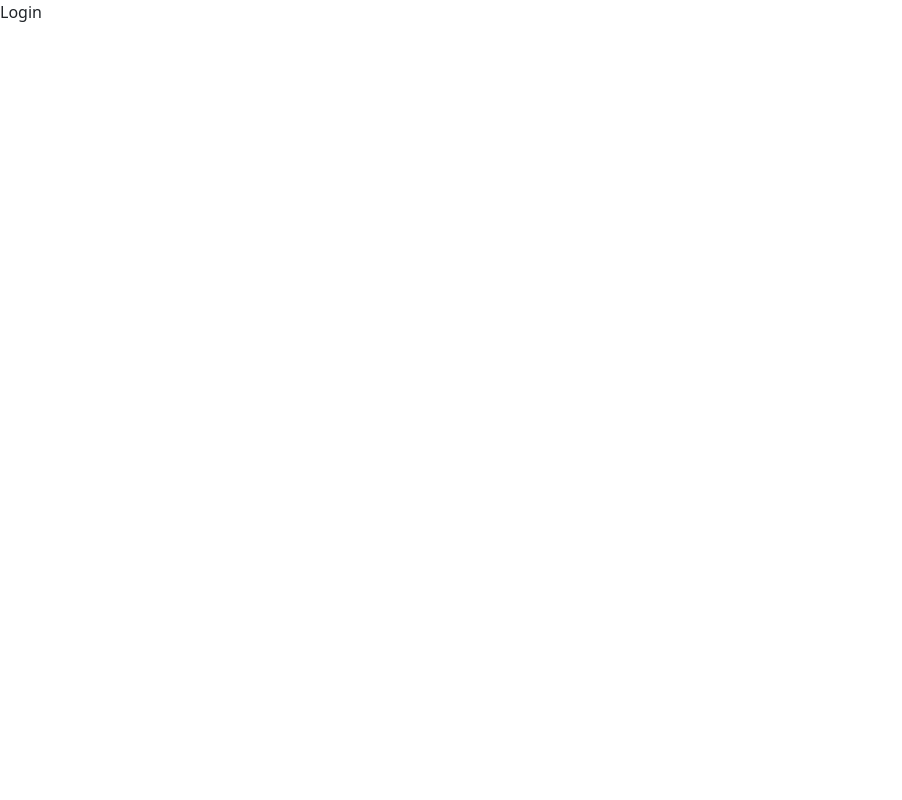
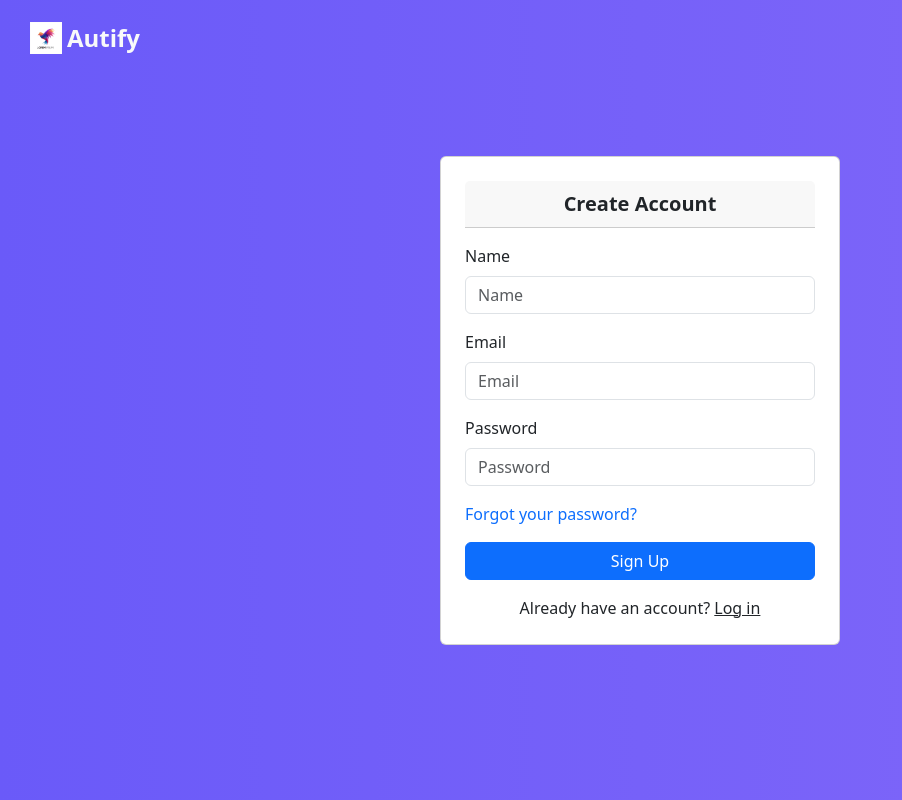
Before and after one commit to emrecelik07/Internship-4-security-fullstack-frontend, a React (Vite) app: page /login in a window 1280 px wide. Shown: the whole page, without its empty margins (0-902 px from the left). Built offline with nearby package versions, Linux system fonts and the light colour scheme.

Commit message:
home page and login page added. doesnt work properly

```diff
--- a/src/components/Header.jsx
+++ b/src/components/Header.jsx
@@ -1,6 +1,27 @@
+import {assets} from "../assets/assets.js";
+
 const Header = () => {
     return (
-        <div className="Header">Header</div>
+        <div className="text-center d-flex flex-column align-items-center justify-content-center py-5 px-3"
+        style={{minHeight: '80vh'}}>
+            <img className="mb-4" src={assets.logo} alt="logo"  width="120"/>
+            <h5 className={"fw-semibold"}>
+                Hey Developer <span role={"img"} aria-label={"wave"}>👋</span>
+            </h5>
+
+            <h1 className={"fw-bold display-5 mb-3"}>Welcome our website</h1>
+
+            <p className="text-muted fs-5 mb-4" style={{maxWidth: '500px'}}>
+
+                Let's start with a quick tour and setup up the authentication!
+            </p>
+
+            <button className="btn btn-outline-dark rounded-pill px-4 py-2">
+                Get Started
+            </button>
+
+
+        </div>
     )
 }
 export default Header;
--- a/src/components/Navbar.jsx
+++ b/src/components/Navbar.jsx
@@ -1,6 +1,9 @@
 import {assets} from "../assets/assets.js";
+import {useNavigate} from "react-router-dom";
 
 const Navbar = () => {
+    const navigate = useNavigate();
+
     return (
         <div className="navbar bg-white
         px-5 d-flex justify-content-between align-items-center">
@@ -9,7 +12,16 @@ const Navbar = () => {
                 <img src={assets.logo} alt="logo" width={32} height={32} />
                 <span className={"fw-bold fs-4 text-dark"}>Autify</span>
             </div>
+
+            <div
+                className="btn btn-outline-dark rounded-pill px-3"
+                onClick={() => navigate("/login")}
+            >
+                Login <i className="bi bi-arrow-right ms-2"></i>
+            </div>
+
         </div>
-    )
+
+)
 }
 export default Navbar;
--- /dev/null
+++ b/src/context/AppContext.jsx
@@ -0,0 +1,26 @@
+import {createContext, useState} from "react";
+import {AppConstants} from "../util/constants.js";
+
+export const AppContext = createContext()
+
+export const AppContextProvider = (props) => {
+
+    const backendURL = AppConstants.BACKEND_URL
+    const[isLoggedIn, setIsLoggedIn] = useState(false);
+    const[userData, setUserData] = useState(null);
+
+
+
+
+    const contextValue = {
+        backendURL,
+        isLoggedIn, setIsLoggedIn,
+        userData, setUserData
+
+    }
+    return (
+        <AppContext.Provider value={contextValue}>
+            {props.children}
+        </AppContext.Provider>
+    )
+}
--- a/src/main.jsx
+++ b/src/main.jsx
@@ -6,9 +6,12 @@ import 'bootstrap/dist/css/bootstrap.css'
 import 'bootstrap/dist/js/bootstrap.bundle.js'
 import 'bootstrap-icons/font/bootstrap-icons.css'
 import {BrowserRouter} from "react-router-dom";
+import {AppContextProvider} from "./context/AppContext.jsx";
 
 createRoot(document.getElementById('root')).render(
   <BrowserRouter>
-    <App />
-  </BrowserRouter>,
+      <AppContextProvider>
+          <App />
+      </AppContextProvider>
+  </BrowserRouter>
 )
--- a/src/pages/Home.jsx
+++ b/src/pages/Home.jsx
@@ -1,8 +1,12 @@
 import Navbar from "../components/Navbar.jsx";
+import Header from "../components/Header.jsx";
 
 const Home = () => {
     return (
-        <Navbar/>
+        <div className="flex flex-col items-center min-vh-100 justify-content-center">
+            <Navbar />
+            <Header />
+        </div>
     )
 }
 export default Home;
--- a/src/pages/Login.jsx
+++ b/src/pages/Login.jsx
@@ -1,6 +1,177 @@
+import {Link, useNavigate} from "react-router-dom";
+import { assets } from "../assets/assets.js";
+import {useContext, useState} from "react";
+import axios from "axios";
+import {AppContext} from "../context/AppContext.jsx";
+import {toast} from "react-toastify";
+
 const Login = () => {
+
+    const [name, setName] = useState("");
+    const [email, setEmail] = useState("");
+    const [password, setPassword] = useState("");
+    const [loading, setLoading] = useState(false);
+    const {backendURL} = useContext(AppContext);
+    const navigate = useNavigate();
+
+    const onSubmitHandler = async (e) => {
+        e.preventDefault();
+        axios.defaults.withCredentials = true;
+        setLoading(true);
+        try {
+            if(isCreateAccount){
+                //register api
+                const response = await axios.post(`${backendURL}/register`, {name, email, password})
+                if(response.status === 201){
+                    navigate("/")
+                    toast.success("User registered successfully.");
+                }else {
+                    toast.error("Email already exists");
+                }
+
+            }else{
+                //login api
+
+            }
+        }catch(err){
+            toast.error(err?.response?.data?.message || "Something went wrong");
+        }finally{
+        setLoading(false);}
+    }
+
+    const [isCreateAccount, setIsCreateAccount] = useState(true);
+
+
     return (
-        <div>Login</div>
-    )
-}
+        <div
+            className="position-relative min-vh-100 d-flex justify-content-center align-items-center"
+            style={{
+                background: "linear-gradient(90deg, #6a5af9, #8268f9)",
+                border: "none",
+            }}
+        >
+            <div
+                style={{
+                    position: "absolute",
+                    top: "20px",
+                    left: "30px",
+                    display: "flex",
+                    alignItems: "center",
+                }}
+            >
+                <Link
+                    to="/"
+                    style={{
+                        display: "flex",
+                        alignItems: "center",
+                        gap: "5px",
+                        fontWeight: "bold",
+                        fontSize: "24px",
+                        textDecoration: "none",
+                        color: "white",
+                    }}
+                >
+                    <img src={assets.logo} alt="logo" height={32} width={32} />
+                    <span className="fw-bold fs-4 text-light">Autify</span>
+                </Link>
+            </div>
+
+            {/*form*/}
+
+            <div className="card px-4 py-4" style={{ maxWidth: "400px", width: "100%" }}>
+                <div className="card-header text-center fw-bold fs-5">
+                    {isCreateAccount ? "Create Account" : "Login"}
+                </div>
+                <form className="form-horizontal mt-3" onSubmit={onSubmitHandler}>
+
+                    {
+                        isCreateAccount && (
+
+                            <div className="mb-3">
+                                <label className="form-label" htmlFor="name">
+                                    Name
+                                </label>
+                                <input
+                                    type="text"
+                                    className="form-control"
+                                    id="name"
+                                    placeholder="Name"
+                                    required
+                                    onChange={(e) => setName(e.target.value)}
+                                />
+                            </div>
+
+                        )}
+
+                    <div className="mb-3">
+                        <label className="form-label" htmlFor="email">
+                            Email
+                        </label>
+                        <input
+                            type="email"
+                            className="form-control"
+                            id="email"
+                            placeholder="Email"
+                            required
+                            onChange={(e) => setEmail(e.target.value)}
+                        />
+                    </div>
+
+                    <div className="mb-3">
+                        <label className="form-label" htmlFor="password">
+                            Password
+                        </label>
+                        <input
+                            type="password"
+                            className="form-control"
+                            id="password"
+                            placeholder="Password"
+                            required
+                            onChange={(e) => setPassword(e.target.value)}
+                        />
+                    </div>
+
+                    <div className="mb-3 d-flex justify-content-between">
+                        <Link to="/reset-password" className={"text-decoration-none"}>Forgot your password?</Link>
+                    </div>
+
+                    {/*submit button*/}
+
+                    <button type="submit" className="btn btn-primary w-100" disabled={loading}>
+                        {loading ? "Loading..." : isCreateAccount ? "Sign Up" : "Login"}
+                    </button>
+                </form>
+
+
+                <div className="text-center mt-3">
+                    <p className="mb-0">
+                        {isCreateAccount ? (
+                            <>
+                                Already have an account?{" "}
+                                <span
+                                    className="text-decoration-underline"
+                                    style={{ cursor: "pointer" }}
+                                    onClick={() => setIsCreateAccount(false)}
+                                >Log in</span>
+                            </>
+                        ) : (
+                            <>
+                                Don’t have an account?{" "}
+                                <span
+                                    className="text-decoration-underline"
+                                    style={{ cursor: "pointer" }}
+                                    onClick={() => setIsCreateAccount(true)}
+                                >Sign up</span>
+                            </>
+                        )}
+
+                    </p>
+
+                </div>
+
+            </div>
+        </div>
+    );
+};
+
 export default Login;
--- a/src/util/constants.js
+++ b/src/util/constants.js
@@ -1 +1,3 @@
-export const BACKEND_URL = `http://localhost:8080/`
+export const AppConstants = {
+    BACKEND_URL : `http://localhost:8080/api/v1.0`
+}
```
